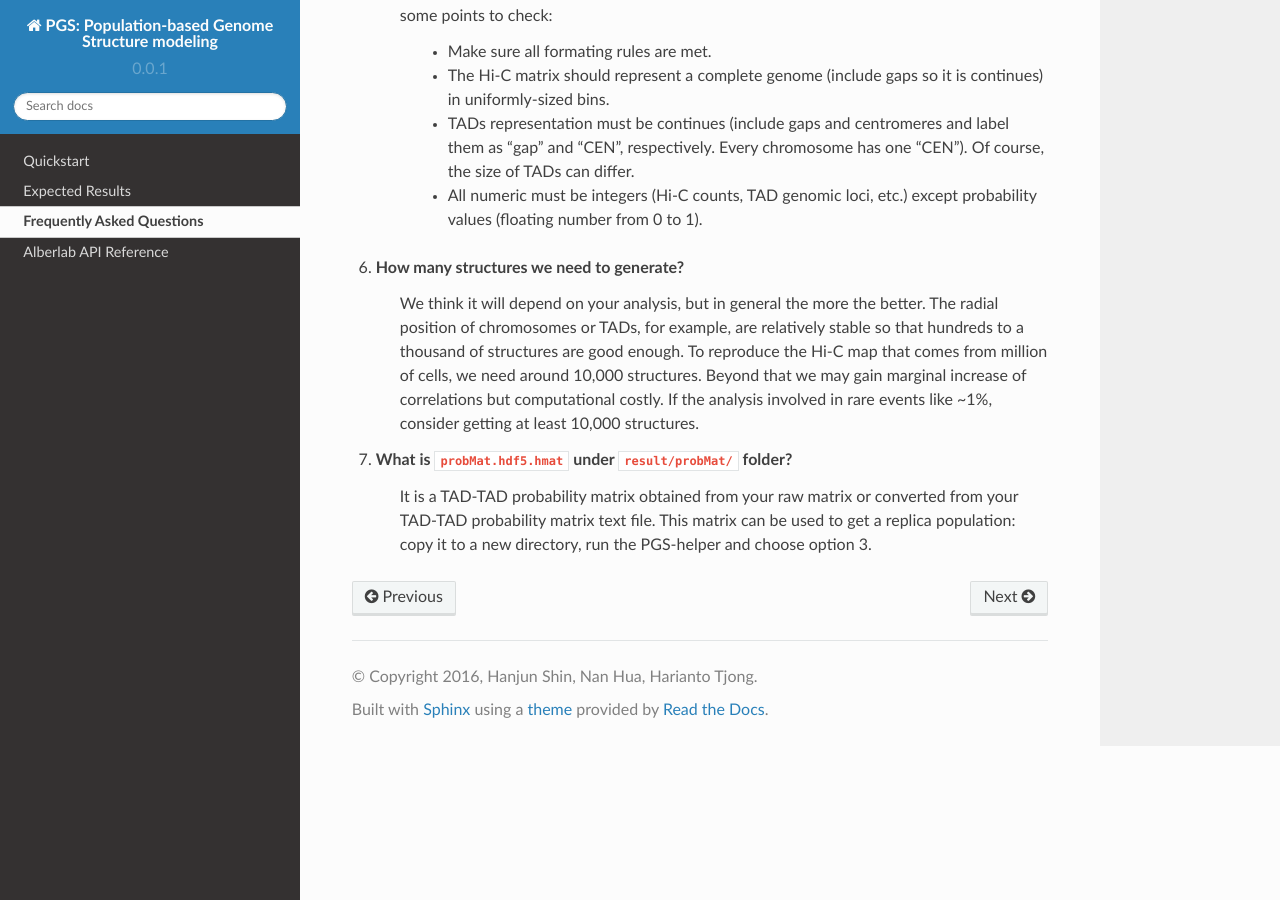
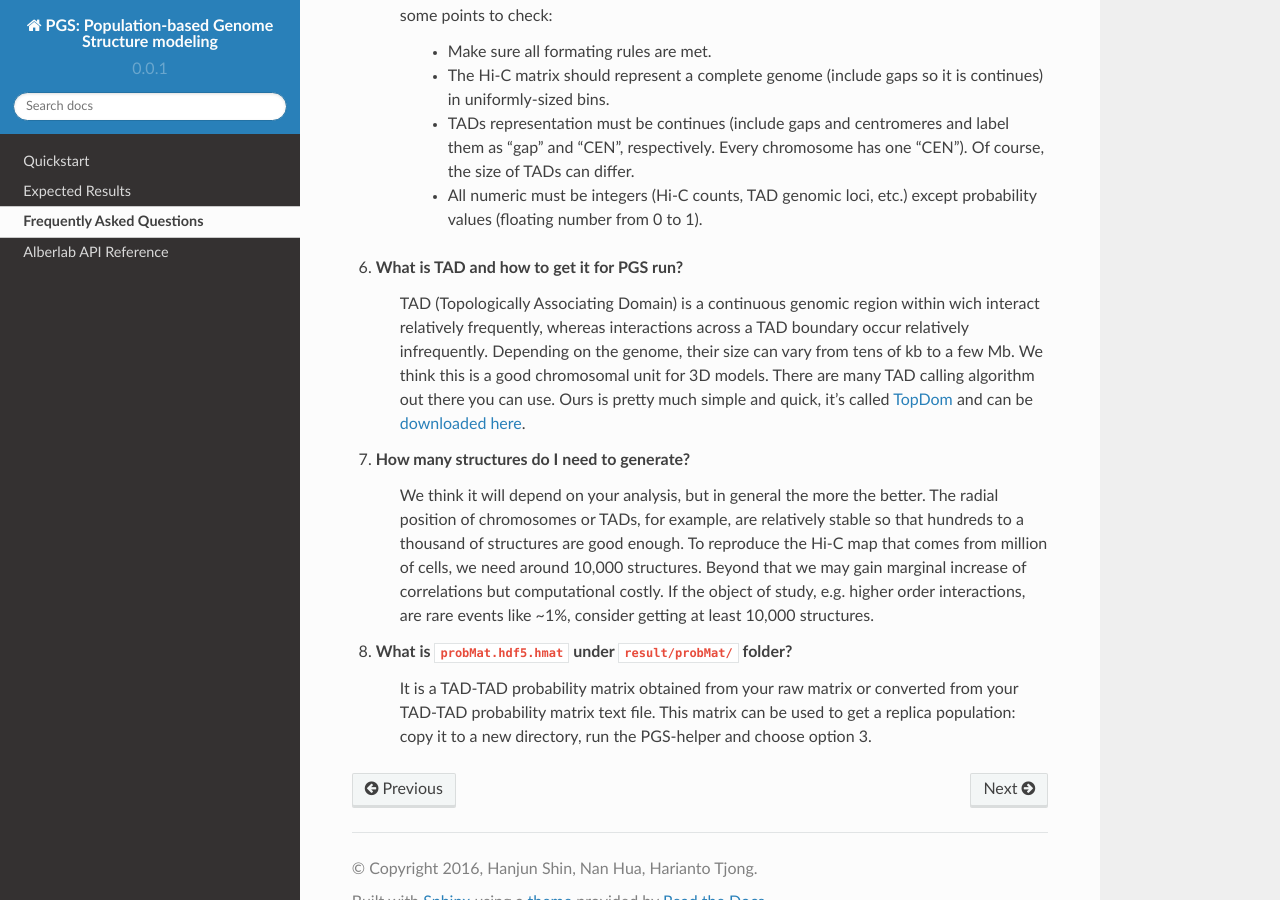
Before and after one commit to alberlab/pgs, a Sphinx documentation site: the page built from docs/faq.rst, in a window 1280 px wide and 900 px high, scrolled down 830 px. Built offline with Sphinx 7.4.7 and the Read the Docs theme 2.0.0, drawn with Linux system fonts in a browser that asks for light colours; pages that are not in the unit, such as notebooks, are missing from menus.

Commit message:
add topdom faq

```diff
--- a/docs/faq.rst
+++ b/docs/faq.rst
@@ -32,8 +32,12 @@ Frequently Asked Questions
         - All numeric must be integers (Hi-C counts, TAD genomic loci, etc.) except probability values (floating number from 0 to 1).
 
 
-#. How many structures we need to generate?
-    We think it will depend on your analysis, but in general the more the better. The radial position of chromosomes or TADs, for example, are relatively stable so that hundreds to a thousand of structures are good enough. To reproduce the Hi-C map that comes from million of cells, we need around 10,000 structures. Beyond that we may gain marginal increase of correlations but computational costly. If the analysis involved in rare events like ~1%, consider getting at least 10,000 structures.
+#. What is TAD and how to get it for PGS run?
+    TAD (Topologically Associating Domain) is a continuous genomic region within wich interact relatively frequently, whereas interactions across a TAD boundary occur relatively infrequently. Depending on the genome, their size can vary from tens of kb to a few Mb. We think this is a good chromosomal unit for 3D models. There are many TAD calling algorithm out there you can use. Ours is pretty much simple and quick, it's called `TopDom <https://doi.org/10.1093/nar/gkv1505>`_ and can be `downloaded here <http://zhoulab.usc.edu/TopDom>`_.
+
+
+#. How many structures do I need to generate?
+    We think it will depend on your analysis, but in general the more the better. The radial position of chromosomes or TADs, for example, are relatively stable so that hundreds to a thousand of structures are good enough. To reproduce the Hi-C map that comes from million of cells, we need around 10,000 structures. Beyond that we may gain marginal increase of correlations but computational costly. If the object of study, e.g. higher order interactions, are rare events like ~1%, consider getting at least 10,000 structures.
 
 
 #. What is ``probMat.hdf5.hmat`` under ``result/probMat/`` folder?
```
